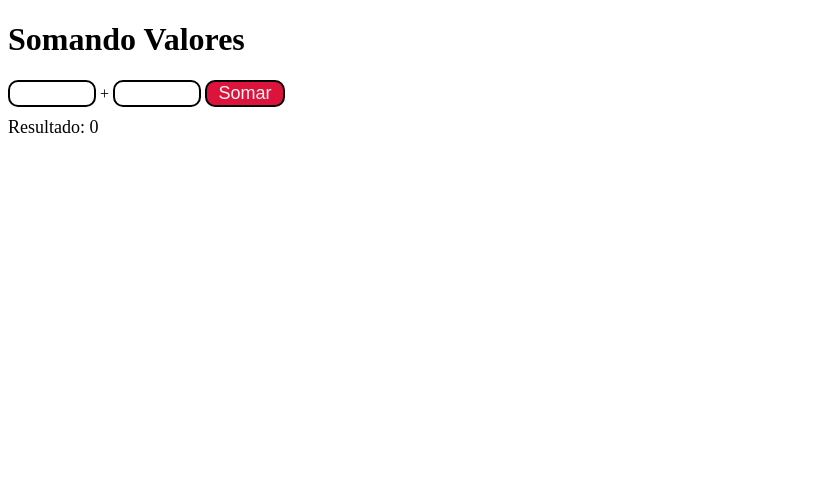
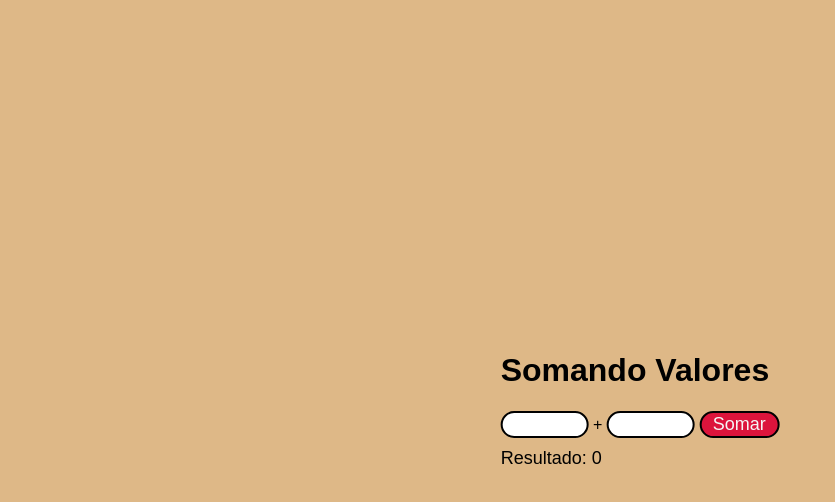
Before and after one commit to luismrtns/javascript, a plain HTML site: page DOM/ex07.html in a window 1280 px wide. Both pictures are taken after a click on the button "Somar". Shown: the whole page, without its empty margins (0-835 px from the left). Drawn offline with Linux system fonts and the light colour scheme.

Commit message:
revisão no conteudo de DOMs

```diff
--- a/DOM/ex07.html
+++ b/DOM/ex07.html
@@ -4,11 +4,24 @@
     <meta charset="UTF-8">
     <meta name="viewport" content="width=device-width, initial-scale=1.0">
     <style>
+        body{
+            font-family: Arial, Helvetica, sans-serif;
+            background-color: burlywood;
+            position: absolute;
+            top: 50%;
+            left: 50%;
+            margin: auto;
+            align-items: center;
+            justify-content: center;
+
+            transform: translate(-50%, -50%);
+        }
+
         input{
             width: 80px;
             font-size: 18px;
             border: 2px solid rgb(0, 0, 0);
-            border-radius: 10px;
+            border-radius: 20px;
             text-align: center;
         }
 
@@ -18,7 +31,7 @@
         }
 
         input[type=button]:hover{
-            background-color: rgb(212, 70, 99);
+            background-color: rgb(73, 2, 16);
             cursor: pointer;
         }
 
@@ -40,7 +53,7 @@
             var tn1 = document.getElementById('itxtn1')
             var tn2 = document.querySelector('input#itxtn2')
             var res = document.getElementById('res')
-            var n1 = Number(tn1.value)
+            var n1 = Number(tn1.value) //vai pegar o valor digitado no input e "transformar" em número
             var n2 = Number(tn2.value)
             var s = n1 + n2
             res.innerHTML = 'Resultado: ' + s
```
Also changed, not shown: DOM/ex05.html (+3 -3 lines), DOM/ex06.html (+3 -2 lines).
